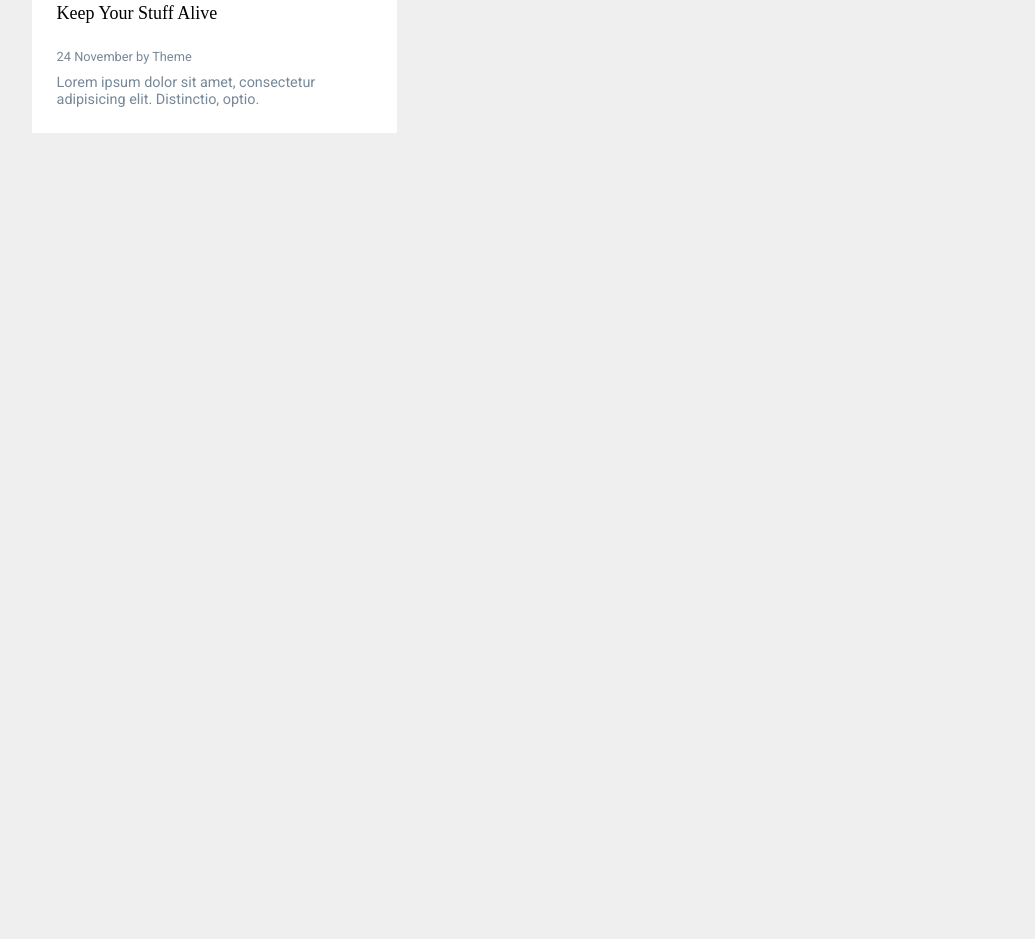
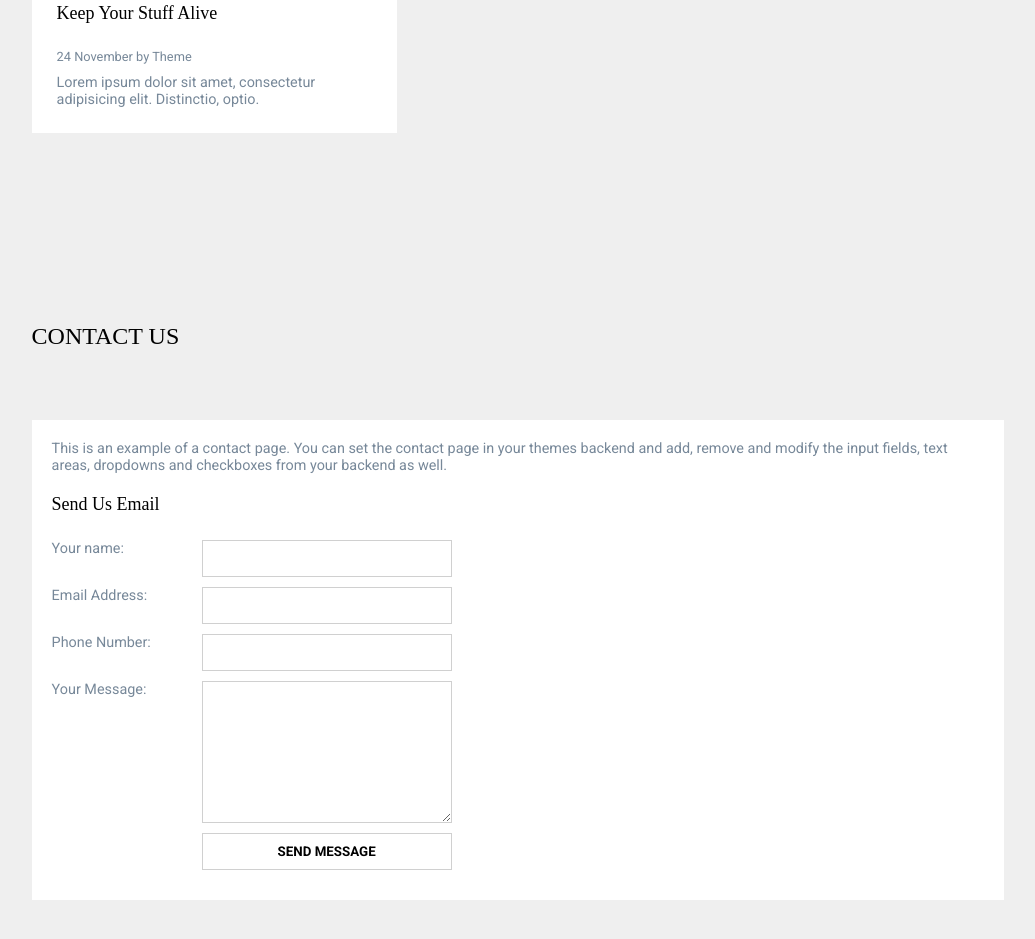
Before and after one commit to storme-dev/frontend-lab, a plain HTML site: page workflow/landing-page/index.html in a window 1280 px wide. Shown: the part 3707-4646 px from the top of the page, without its empty margins (122-1157 px from the left). Before the commit the page ends 3950 px from the top, so only its background shows below. Drawn offline with Linux system fonts and the light colour scheme.

Commit message:
contact us block markup

```diff
--- a/workflow/landing-page/css/main.css
+++ b/workflow/landing-page/css/main.css
@@ -343,3 +343,73 @@ ul {
     font-family: 'Roboto', sans-serif;
     font-size: 0.9em;
 }
+
+/* Contact us */
+.contact-us {
+    padding: 10vh 12vw;
+}
+
+.contact-block {
+    background: #fff;
+    padding: 20px;
+    margin-top: 70px;
+}
+
+.contact-block__text {
+    color: var(--secondary-color);
+    font-family: 'Roboto', sans-serif;
+    font-size: 0.9em;
+}
+
+.contact-block__title {
+    font-weight: normal;
+    font-size: 1.125em;
+    margin-bottom: 25px;
+    margin-top: 20px;
+}
+
+.contact-form__field {
+    display: flex;
+    margin-bottom: 10px;
+}
+
+.contact-form__field > label {
+    color: var(--secondary-color);
+    font-size: 0.9em;
+    font-family: 'Roboto', sans-serif;
+    width: 150px;
+}
+
+.contact-form__field > input, .contact-form__field > textarea {
+    padding: 10px;
+    width: 250px;
+    box-sizing: border-box;
+    border: 1px #d0d0d0 solid;
+}
+
+.contact-form__field > input:focus, .contact-form__field > textarea:focus {
+    border: 1px black solid;
+}
+
+.contact-form__field > textarea {
+    min-height: 120px;
+    min-width: 250px;
+}
+
+.contact-form__button {
+    background: transparent;
+    border: 1px #d0d0d0 solid;
+    color: black;
+    font-weight: bold;
+    text-transform: uppercase;
+    font-family: 'Roboto', sans-serif;
+    cursor: pointer;
+    transition: 0.2s;
+}
+
+.contact-form__button:hover, .contact-form__button:active, .contact-form__button:focus {
+    border: 1px var(--primary-color) solid;
+    color: var(--primary-color);
+    transition: 0.2s;
+    outline: none;
+}
--- a/workflow/landing-page/index.html
+++ b/workflow/landing-page/index.html
@@ -233,6 +233,35 @@
             </div>
         </div>
     </section>
+    <section class="contact-us">
+        <h3 class="section-title">contact us</h3>
+        <div class="contact-block">
+            <p class="contact-block__text">This is an example of a contact page. You can set the contact page in your themes backend and add, remove and modify the input fields, text areas, dropdowns and checkboxes from your backend as well.</p>
+            <h4 class="contact-block__title">Send Us Email</h4>
+            <form action="" class="contact-form">
+                <div class="contact-form__field">
+                    <label for="name">Your name:</label>
+                    <input type="text" id="name">
+                </div>
+                <div class="contact-form__field">
+                    <label for="email">Email Address:</label>
+                    <input type="text" id="email">
+                </div>
+                <div class="contact-form__field">
+                    <label for="phone">Phone Number:</label>
+                    <input type="text" id="phone">
+                </div>
+                <div class="contact-form__field">
+                    <label for="message">Your Message:</label>
+                    <textarea name="message" id="message" cols="30" rows="8"></textarea>
+                </div>
+                <div class="contact-form__field">
+                    <label></label>
+                    <input type="submit" class="contact-form__button" value="Send message">
+                </div>
+            </form>
+        </div>
+    </section>
 </body>
 <script src="utils/dropdown-menu/dropdown-menu.js"></script>
 <script>
```
